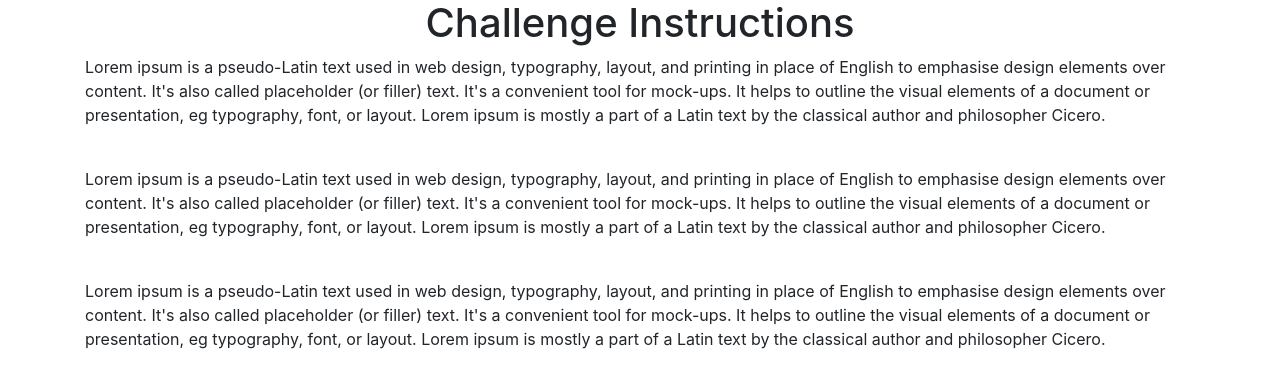
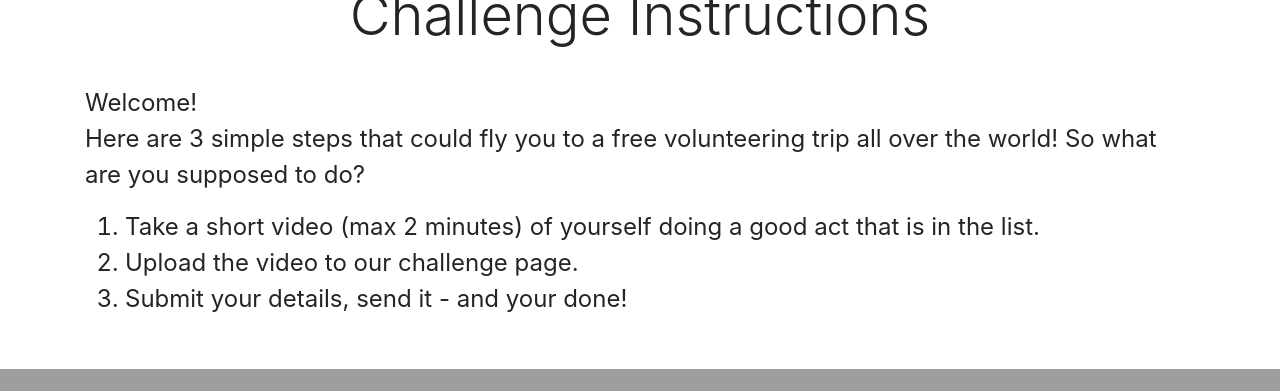
Before and after one commit to ranifarhat/GivingWay, a Flask app: page / in a window 1280 px wide. Shown: the part 1076-1467 px from the top of the page. After the commit the page ends 1445 px from the top, so only its background shows below. Run offline with Flask 2, Linux system fonts and the light colour scheme; some libraries are stand-ins or nearby versions.

Commit message:
Main Page mostly done challenge intro/instructions

```diff
--- a/static/ch_css.css
+++ b/static/ch_css.css
@@ -70,6 +80,24 @@
 	mix-blend-mode: normal;
 }
 
+/* ---- Instructions Part ----*/
+
+.inst {
+	font-size: 1.5rem;
+}
+
+
+
+
+/* ---- Random Classes ----*/
+
 .example {
 	/*background-color: red;*/
 }
+
+.banana {
+	background-image: url(https://images.pexels.com/photos/1556796/pexels-photo-1556796.jpeg?auto=compress&cs=tinysrgb&dpr=2&h=650&w=940);
+	color:white;
+	margin:0px;
+	padding:0;
+}
--- a/templates/ch_page.html
+++ b/templates/ch_page.html
@@ -26,8 +26,9 @@
 			 	</span>
 		</button>
 	</nav>
-	<!-- Image : Challenge Get Free Trip -->
-	<div class="bg-img container-fluid">
+
+	<!-- Image/Header : Challenge Get Free Trip -->
+	<div class="bg-img container-fluid parallax">
 		<span class="gw-heading gw-heading-lg text-center text-uppercase align-bottom display-1"><b>
 			<span class="mbm">givingway</span> <div id="gr-hl">challenge</div><span class="mbm"> page<br>
 			<span class="display-3">A chance to get free trips</span></span></b>
@@ -35,12 +36,21 @@
 	</div>
 
 	<!-- some test text -->
+	<br><br>
 
-	<div class="example container">
-		<center><h1>Challenge Instructions</h1></center>
-		<p>Lorem ipsum is a pseudo-Latin text used in web design, typography, layout, and printing in place of English to emphasise design elements over content. It's also called placeholder (or filler) text. It's a convenient tool for mock-ups. It helps to outline the visual elements of a document or presentation, eg typography, font, or layout. Lorem ipsum is mostly a part of a Latin text by the classical author and philosopher Cicero.</p><br>
-		<p>Lorem ipsum is a pseudo-Latin text used in web design, typography, layout, and printing in place of English to emphasise design elements over content. It's also called placeholder (or filler) text. It's a convenient tool for mock-ups. It helps to outline the visual elements of a document or presentation, eg typography, font, or layout. Lorem ipsum is mostly a part of a Latin text by the classical author and philosopher Cicero.</p><br>
-		<p>Lorem ipsum is a pseudo-Latin text used in web design, typography, layout, and printing in place of English to emphasise design elements over content. It's also called placeholder (or filler) text. It's a convenient tool for mock-ups. It helps to outline the visual elements of a document or presentation, eg typography, font, or layout. Lorem ipsum is mostly a part of a Latin text by the classical author and philosopher Cicero.</p><br>
+	<div class="inst container">
+		<center><span class="display-4">Challenge Instructions</span></center>
+		<br>
+		<p>Welcome!<br>Here are 3 simple steps that could fly you to a free volunteering trip all over the world!
+		So what are you supposed to do?
+		<ol>
+			<li>Take a short video (max 2 minutes) of yourself doing a good act that is in the list.</li>
+
+			<li>Upload the video to our challenge page.</li>
+
+			<li>Submit your details, send it - and your done!</li>
+		</ol>
+		</p><br>
 	</div>
 
 	<script src="https://code.jquery.com/jquery-3.3.1.slim.min.js" integrity="sha384-q8i/X+965DzO0rT7abK41JStQIAqVgRVzpbzo5smXKp4YfRvH+8abtTE1Pi6jizo" crossorigin="anonymous"></script>
```
Also changed, not shown: other parts of static/ch_css.css (+26 -16 lines).
